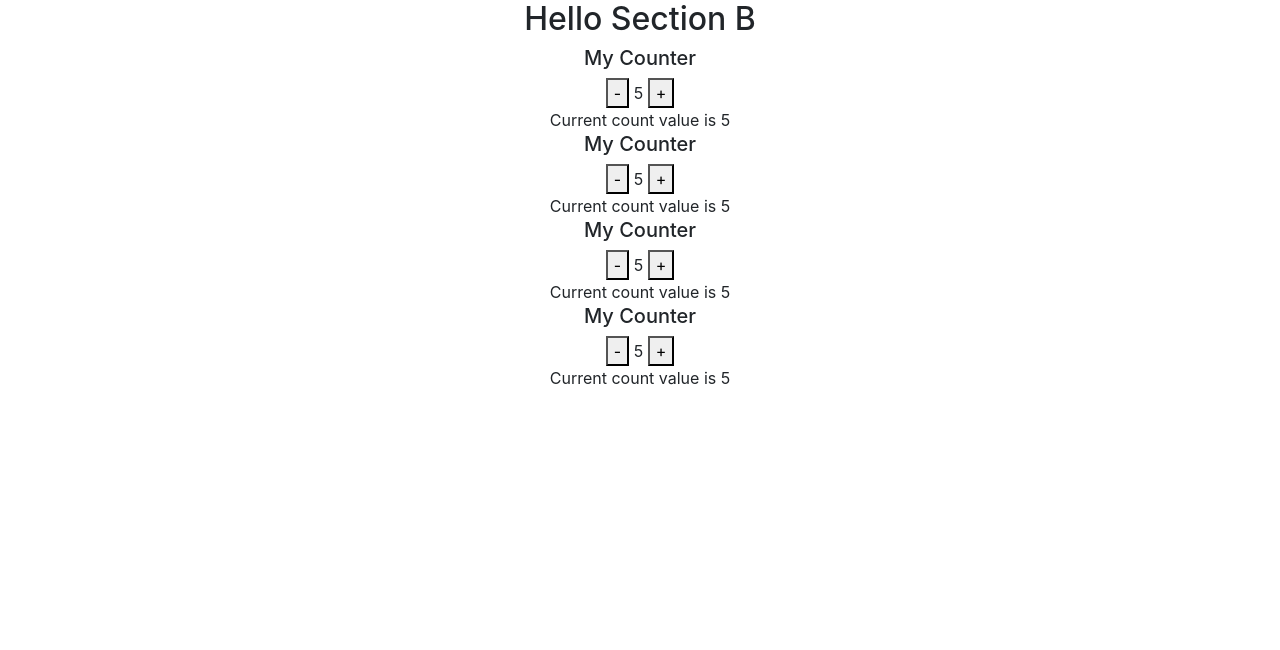
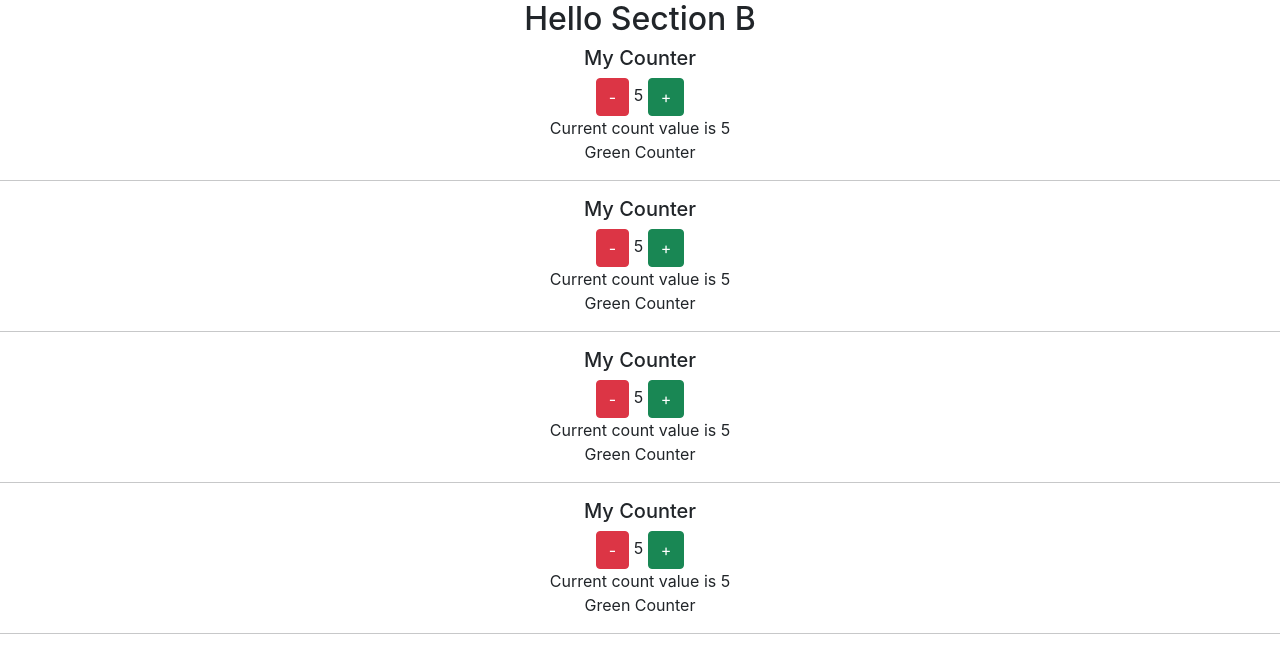
Before and after one commit to RanaMoizHaider/react-practice, a React (Create React App) app: page / in a window 1280 px wide. Shown: the top 650 px of the page. Built offline with nearby package versions, Linux system fonts and the light colour scheme.

Commit message:
If else statement

```diff
--- a/src/components/examples/Counter.jsx
+++ b/src/components/examples/Counter.jsx
@@ -17,10 +17,11 @@ const Counter = () => {
     return (
         <div>
             <h5>My Counter</h5>
-            <button onClick={countDown}>-</button> {count} <button onClick={countUp}>+</button> <br />
+            <button onClick={countDown} className='btn btn-danger'>-</button> {count} <button onClick={countUp} className='btn btn-success'>+</button> <br />
             Current count value is {count}
-            {count<5 && <div>Count is in dangerous state.</div>}
-
+            {count < 5 && <div>Count is in dangerous state.</div>}
+            {count < 5 ? <div>Red Counter</div> : <div>Green Counter</div>}
+            <hr />
         </div>
      );
 }
```
